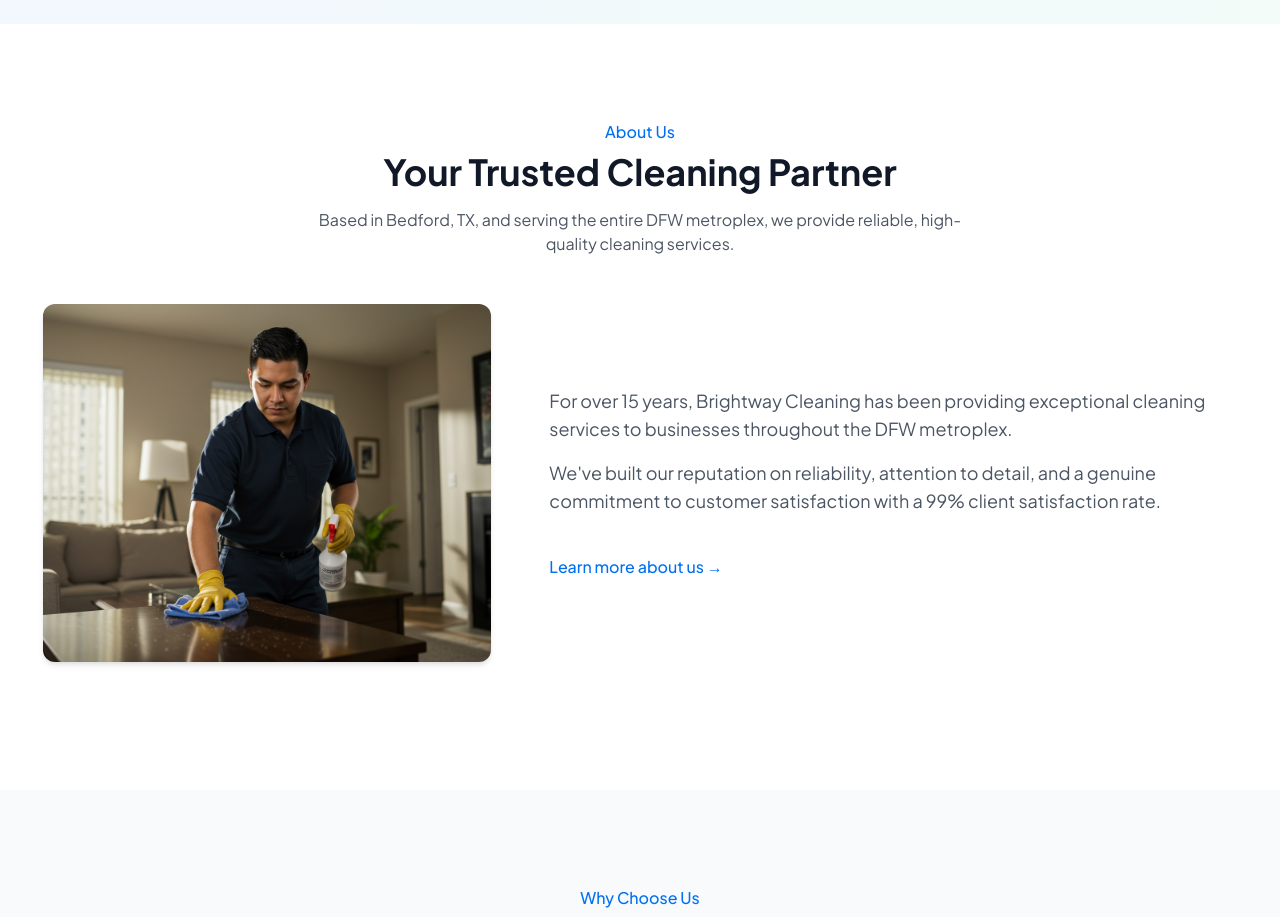
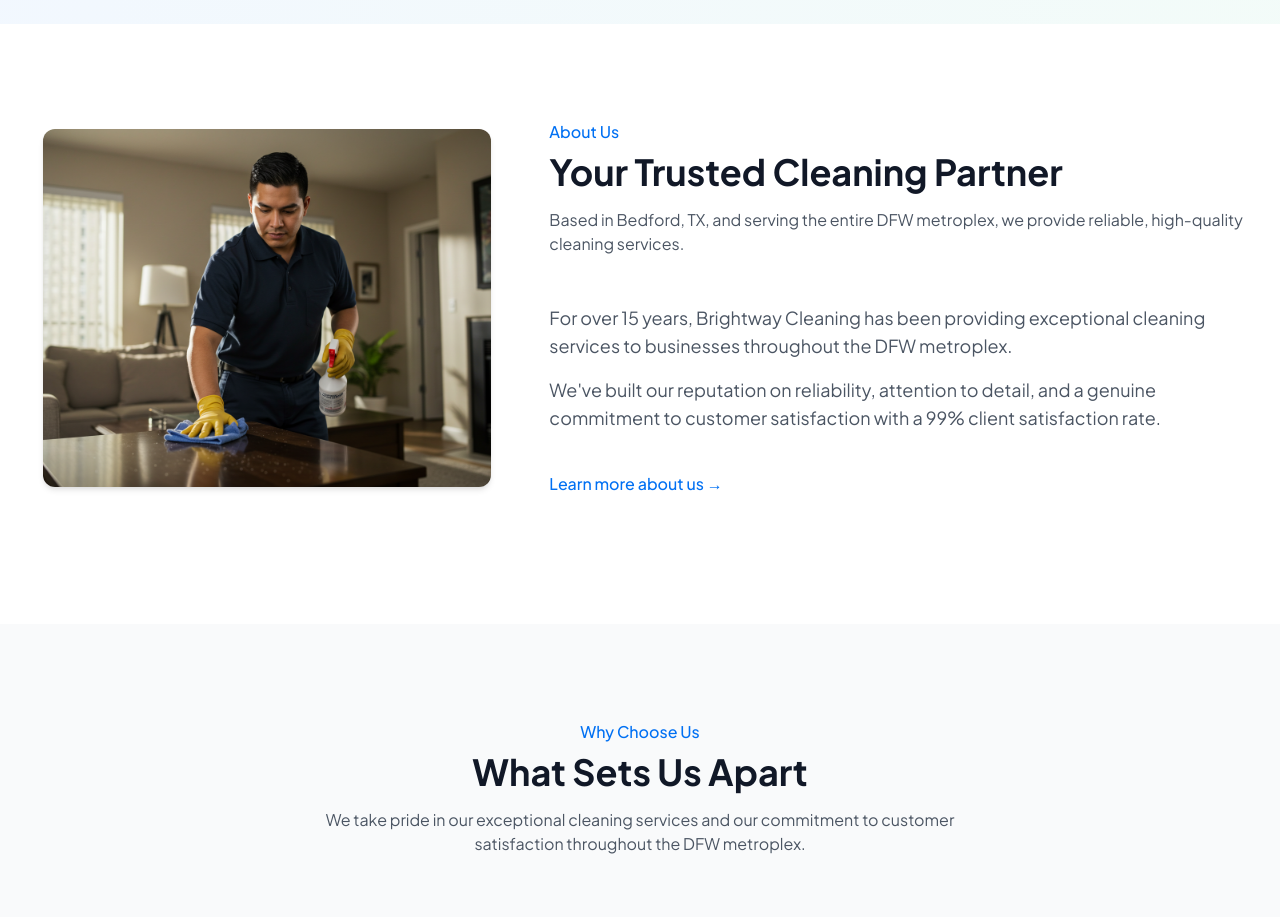
Before and after one commit to bennyortiz/brightway-website-code, a Next.js app: page / in a window 1280 px wide. Shown: the part 2440-3357 px from the top of the page. Built offline with nearby package versions, Linux system fonts and the light colour scheme; a web font is replaced by a local one.

Commit message:
Move About section header next to image instead of above it

```diff
--- a/app/components/sections/About/index.tsx
+++ b/app/components/sections/About/index.tsx
@@ -1,6 +1,5 @@
 import React from 'react';
 import SafeImage from '../../ui/safe-image';
-import SectionHeader from '../../ui/section-header';
 import { siteConfig } from '@/app/constants/siteConfig';
 
 /**
@@ -15,13 +14,7 @@ const About = () => {
   return (
     <section id="about" className="w-full py-16 md:py-24 bg-white">
       <div className="container mx-auto px-4">
-        <SectionHeader
-          subtitle="About Us"
-          title="Your Trusted Cleaning Partner"
-          description={`Based in Bedford, TX, and serving the entire DFW metroplex, we provide reliable, high-quality cleaning services.`}
-        />
-
-        {/* Simple Content Layout with Image and Text */}
+        {/* Content Layout with Image and Text side by side */}
         <div className="grid grid-cols-1 lg:grid-cols-12 gap-8 mb-8">
           {/* Left Column - Image */}
           <div className="lg:col-span-5 flex items-center justify-center">
@@ -38,8 +31,18 @@ const About = () => {
             </div>
           </div>
 
-          {/* Right Column - Company Info */}
+          {/* Right Column - Header and Company Info */}
           <div className="lg:col-span-7 flex flex-col justify-center">
+            {/* Header content */}
+            <div className="mb-6">
+              <div className="text-primary font-medium mb-2">About Us</div>
+              <h2 className="text-3xl md:text-4xl font-bold mb-4">Your Trusted Cleaning Partner</h2>
+              <p className="text-gray-600 mb-6">
+                Based in Bedford, TX, and serving the entire DFW metroplex, we provide reliable, high-quality cleaning services.
+              </p>
+            </div>
+
+            {/* Company information */}
             <p className="text-lg text-gray-600 mb-4">
               For over {yearsInBusiness} years, Brightway Cleaning has been providing exceptional
               cleaning services to businesses throughout the DFW metroplex.
```
